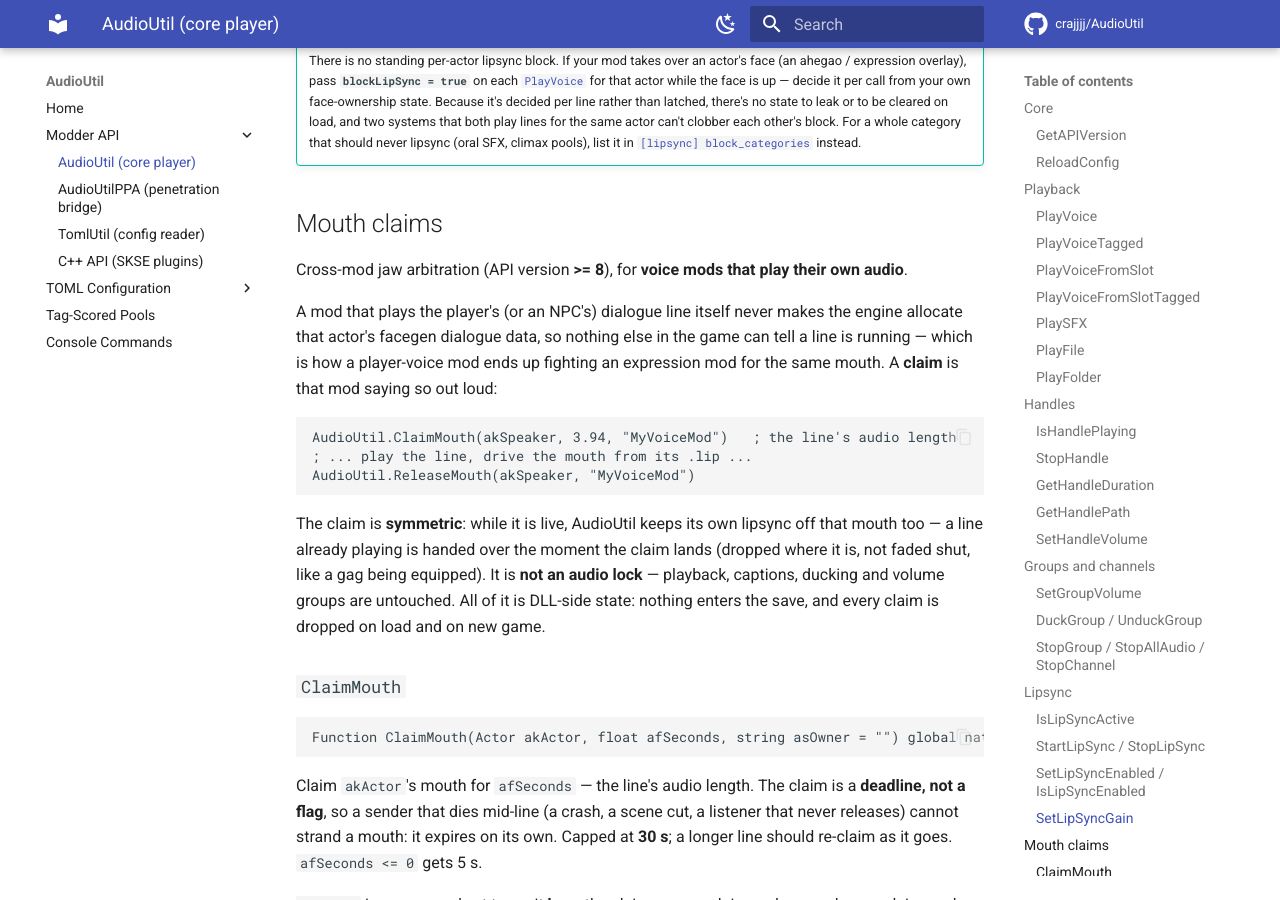
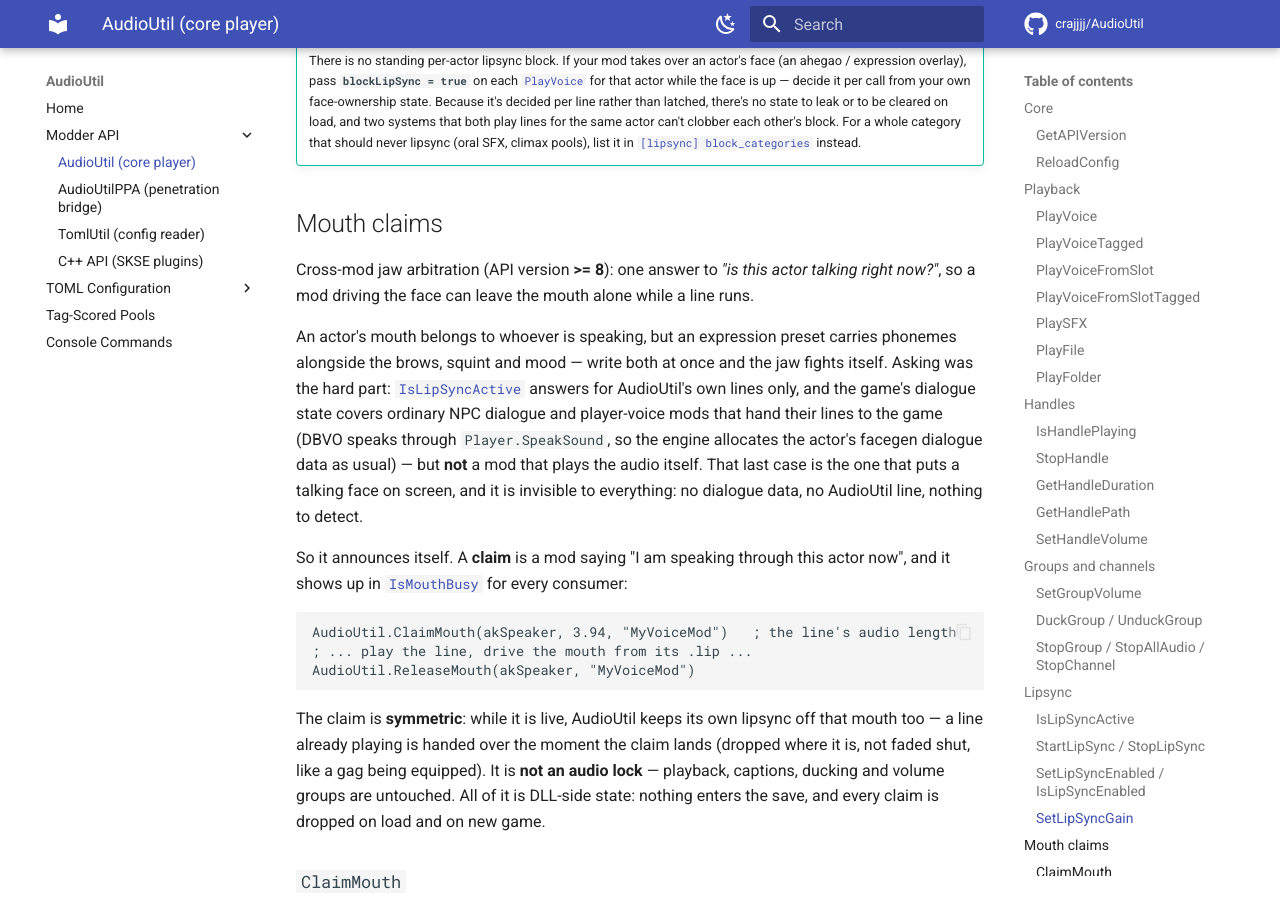
Before and after one commit to crajjjj/AudioUtil, an MkDocs documentation site: the page built from docs/api/audioutil.md, in a window 1280 px wide and 900 px high, scrolled down 6752 px. Built offline with MkDocs 1.6.1 and Material for MkDocs 9.7.7, drawn with Linux system fonts in a browser that asks for light colours; comment, search, counter and statistics services are not loaded.

````diff
--- a/docs/api/audioutil.md
+++ b/docs/api/audioutil.md
@@ -225,9 +225,11 @@
 
 ## Mouth claims
 
-Cross-mod jaw arbitration (API version **>= 8**), for **voice mods that play their own audio**.
+Cross-mod jaw arbitration (API version **>= 8**): one answer to *"is this actor talking right now?"*, so a mod driving the face can leave the mouth alone while a line runs.
 
-A mod that plays the player's (or an NPC's) dialogue line itself never makes the engine allocate that actor's facegen dialogue data, so nothing else in the game can tell a line is running — which is how a player-voice mod ends up fighting an expression mod for the same mouth. A **claim** is that mod saying so out loud:
+An actor's mouth belongs to whoever is speaking, but an expression preset carries phonemes alongside the brows, squint and mood — write both at once and the jaw fights itself. Asking was the hard part: [`IsLipSyncActive`](#islipsyncactive) answers for AudioUtil's own lines only, and the game's dialogue state covers ordinary NPC dialogue and player-voice mods that hand their lines to the game (DBVO speaks through `Player.SpeakSound`, so the engine allocates the actor's facegen dialogue data as usual) — but **not** a mod that plays the audio itself. That last case is the one that puts a talking face on screen, and it is invisible to everything: no dialogue data, no AudioUtil line, nothing to detect.
+
+So it announces itself. A **claim** is a mod saying "I am speaking through this actor now", and it shows up in [`IsMouthBusy`](#ismouthbusy) for every consumer:
 
 ```papyrus
 AudioUtil.ClaimMouth(akSpeaker, 3.94, "MyVoiceMod")   ; the line's audio length
````
Also changed, not shown: CLAUDE.md (+1 -1 lines), README.md (+1 -1 lines), docs/api/cpp-api.md (+1 -1 lines), include/API/README.md (+8 -2 lines), 1 other file.
